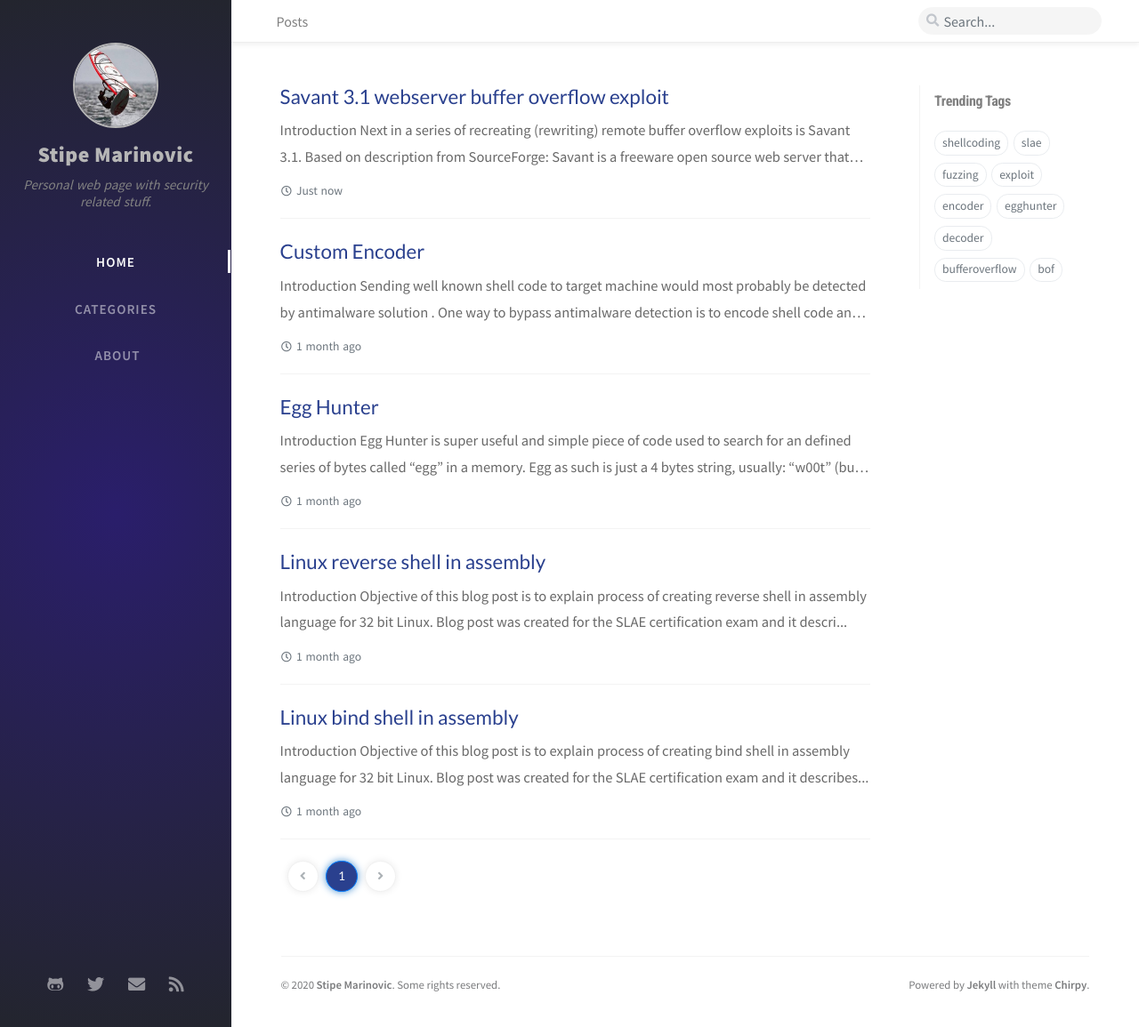
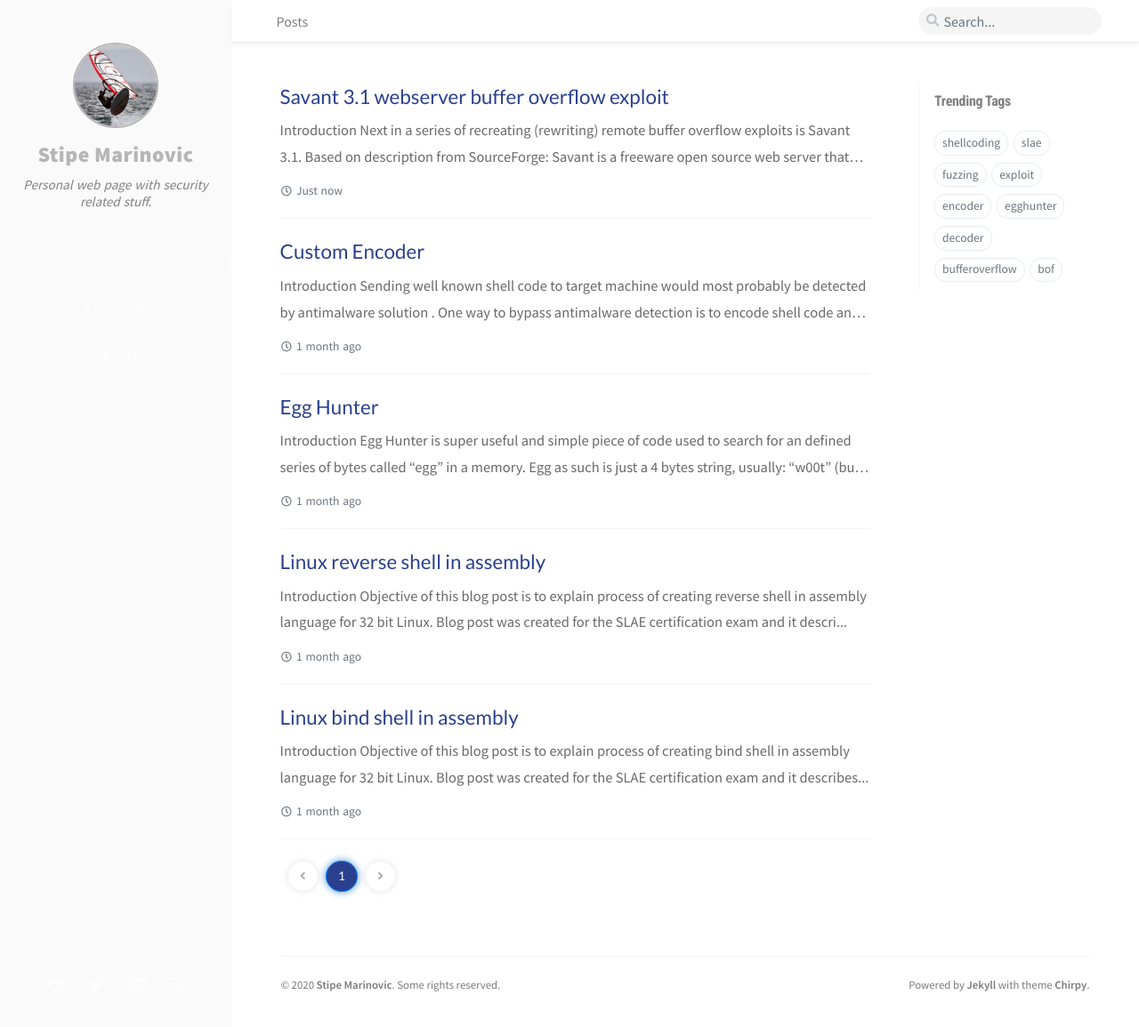
Before and after one commit to smarinovic/smarinovic.github.io, a Jekyll site: the page built from index.html, in a window 1280 px wide and 1155 px high. Shown: the whole window at 89% size. Built offline with Jekyll 4.4.1, drawn with Linux system fonts in a browser that asks for light colours; nearby versions of some CDN libraries; the list of posts is cut into pages by our own code; comment, search, counter and statistics services are not loaded.

Commit message:
Update light-typography.scss

```diff
--- a/assets/css/_colors/light-typography.scss
+++ b/assets/css/_colors/light-typography.scss
@@ -46,8 +46,11 @@
 
   --site-title-color: #b6b6b6;
 
+  /*
   --sidebar-bg: radial-gradient(
     circle, rgba(42, 30, 107, 1) 0%, rgba(35, 37, 46, 1) 100%);
+*/
+   --sidebar-bg-color: white;
 
   --nav-cursor-color: #fcfcfc;
 
```
